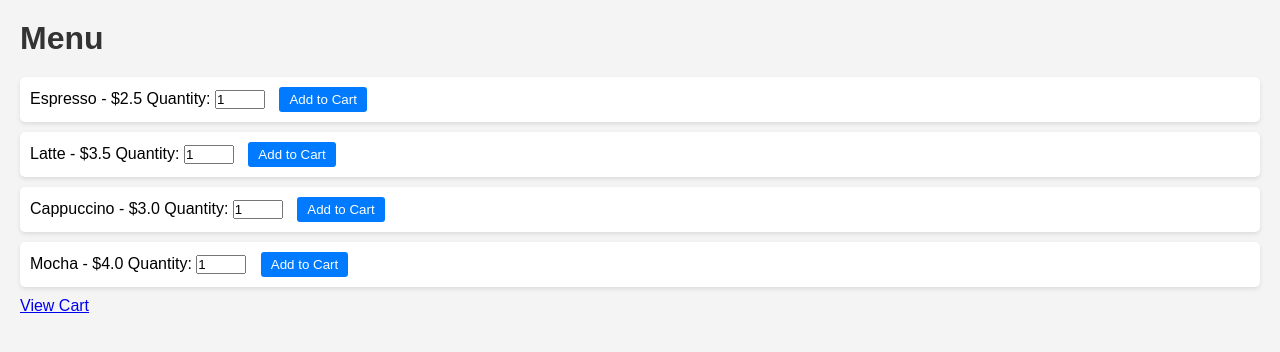
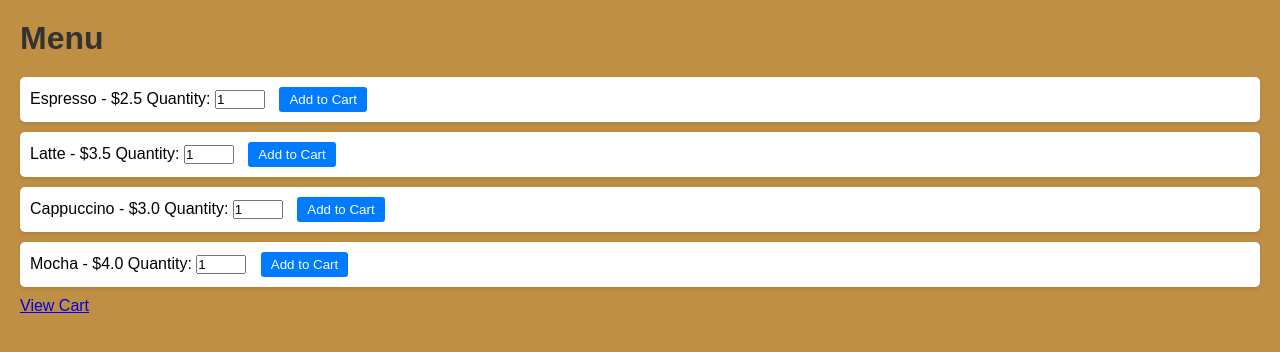
Before and after one commit to CioChngs/ASSIGNMENT-OF-DATABASE-AND-SECURITY, a Flask app: page / in a window 1280 px wide. Shown: the top 352 px of the page. Run offline with Flask 3, Linux system fonts and the light colour scheme.

Commit message:
adding lil changes by Cio.

```diff
--- a/WEB/static/styles.css
+++ b/WEB/static/styles.css
@@ -1,3 +1,5 @@
+/* static/styles.css */
+
 /* Reset default browser styles */
 * {
     margin: 0;
@@ -8,8 +10,8 @@
 /* Body styles */
 body {
     font-family: Arial, sans-serif;
-    background-color: #f4f4f4;
     padding: 20px;
+    background-color: #bf8f44; /* Background color */
 }
 
 /* Header styles */
--- a/WEB/templates/cart.html
+++ b/WEB/templates/cart.html
@@ -1,3 +1,4 @@
+<!-- templates/cart.html -->
 <!DOCTYPE html>
 <html lang="en">
 <head>
--- a/WEB/templates/index.html
+++ b/WEB/templates/index.html
@@ -1,3 +1,5 @@
+<!-- templates/index.html -->
+
 <!DOCTYPE html>
 <html lang="en">
 <head>
```
Also changed, not shown: 1 other file.
